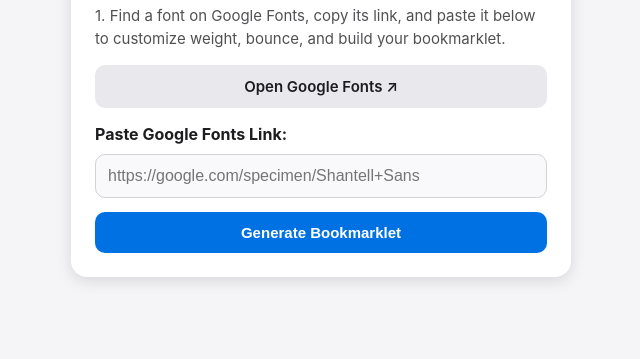
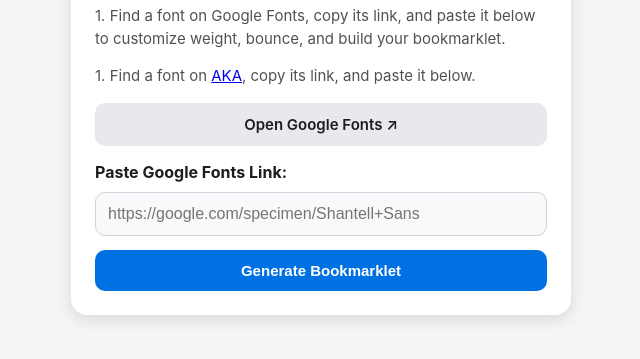
Before and after one commit to Oblivious-Code/Font_Bookmarklet, a plain HTML site: page index.html in a window 1280 px wide. Shown: the part 127-486 px from the top of the page, without its empty margins (319-959 px from the left). Drawn offline with Linux system fonts and the light colour scheme.

Commit message:
Update instructions for Google Fonts usage
Added instructions for finding and using Google Fonts.

```diff
--- a/index.html
+++ b/index.html
@@ -59,7 +59,12 @@
       <button class="theme-btn" id="themeBtn" onclick="toggleTheme()" aria-label="Toggle Dark Mode">☾</button>
     </div>
     <p>1. Find a font on Google Fonts, copy its link, and paste it below to customize weight, bounce, and build your bookmarklet.</p>
-</script>
+<p>
+  1. Find a font on
+  <a href="https://google.com" target="https://google.com" rel="noopener noreferrer">AKA</a>,
+  copy its link, and paste it below.
+</p>
+  </script>
     <a href="https://google.com" target="_blank" class="btn btn-secondary">Open Google Fonts ↗</a>
     <label for="fontUrl"><strong>Paste Google Fonts Link:</strong></label>
     <input type="url" id="fontUrl" placeholder="https://google.com/specimen/Shantell+Sans">
```
